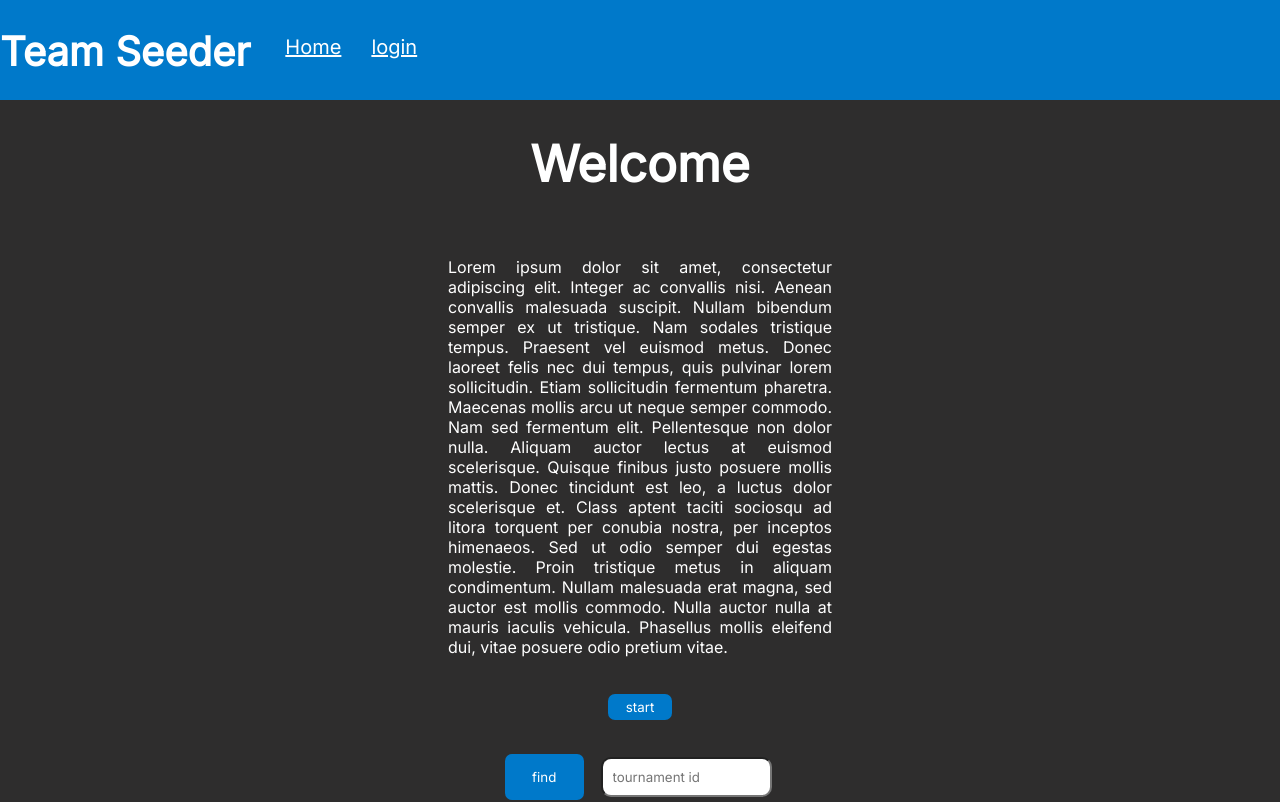
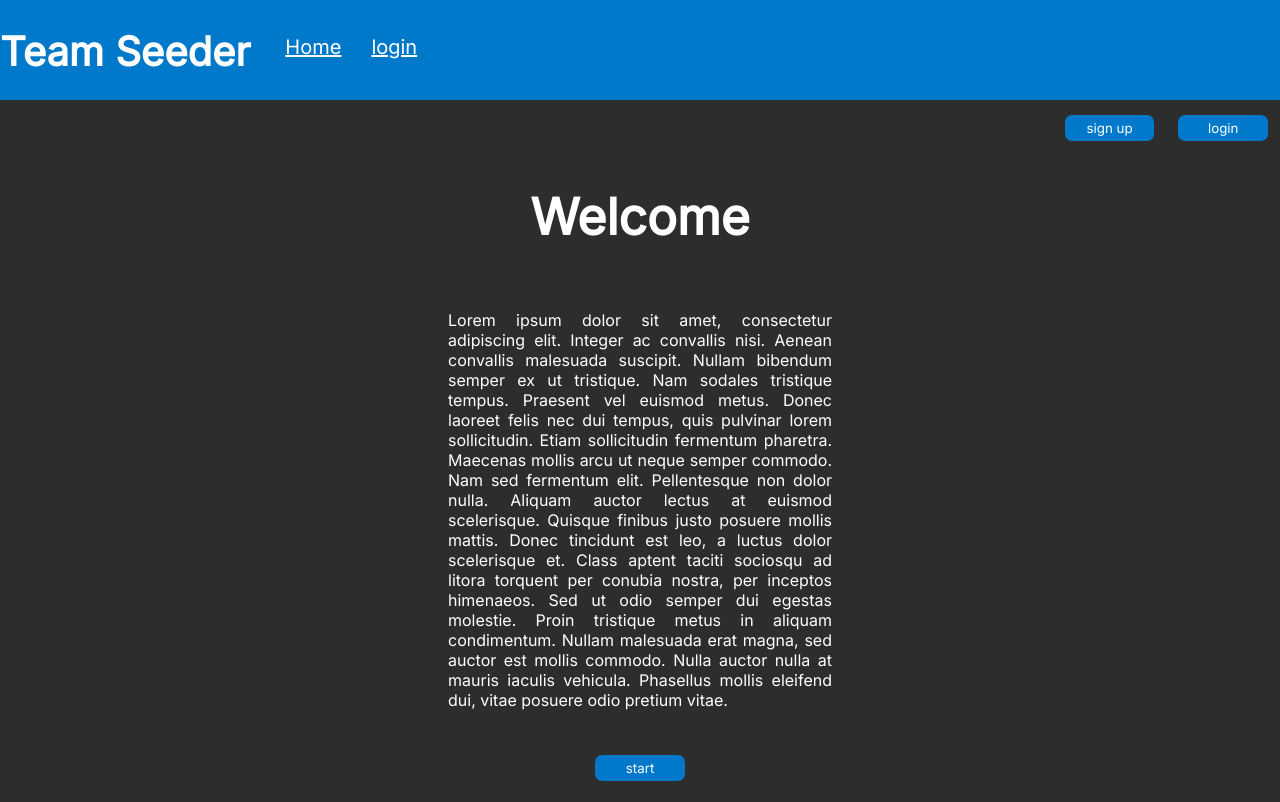
Before and after one commit to jpkravcik/team-seeder, a React (Create React App) app: page / in a window 1280 px wide. Shown: the top 802 px of the page. Built offline with nearby package versions, Linux system fonts and the light colour scheme.

Commit message:
bug fixes and style changes

```diff
--- a/src/App.css
+++ b/src/App.css
@@ -16,6 +16,18 @@
     color: white;
     font-family: Inter;
     font-size: 50px;
+}
+
+.container .defaultButton{
+    padding: 5px;
+    margin: 12px;
+    margin-top: 15px;
+    width: 7%;
+    color: white;
+    background-color: rgb(0, 121, 202);
+    border: none;
+    border-radius: 7px;
+    font-family: Inter;
 }
 
 .siteDescription{
@@ -39,28 +51,37 @@
 }
 
 .findButton{
-    padding: 5px;
+    padding: 0px;
     margin: 7px;
-    width: 50%;
+    width: 70%;
+    height: 70%;
     color: white;
     background-color: rgb(0, 121, 202);
     border: none;
     border-radius: 7px;
     font-family: Inter;
+    font-size: 100%;
 }
 
 .findTournament{
     display: flex;
+    align-items: center;
     margin: 20px;
 }
 
 .container div input{
     padding: 10px;
-    margin: 10px;
+    margin: 15px;
     border-radius: 10px;
     width: 100%;
     color: black;
     font-family: Inter;
+}
+
+.loginHome{
+    display: flex;
+    justify-content: flex-end;
+    width: 100%;
 }
 
 /* header CSS */
@@ -102,7 +123,15 @@
     text-align: center;
     color: white;
     height: 1000px;
+    width: 100%;
     background-color: rgb(46, 45, 45);
+
+}
+
+.loginWrapper h1{
+    padding: 20px;
+    margin: 0px;
+    font-family: Inter;
 }
 
 .loginForm input{
@@ -124,3 +153,7 @@
     border-radius: 5px;
     font-family: Inter;
 }
+
+.loginWrapper p{
+    margin: 5px;
+}
--- a/src/App.js
+++ b/src/App.js
@@ -1,8 +1,8 @@
 import './App.css';
 import Header from './components/Header';
 import Login from './components/Login';
-import Home from './components/Home'
-import Footer from './components/Footer'
+import Home from './components/Home';
+import Footer from './components/Footer';
 import {
   BrowserRouter as Router,
   Switch,
--- a/src/components/Home.js
+++ b/src/components/Home.js
@@ -1,6 +1,10 @@
 const Home = () => {
     return (
         <div className="container">
+            <div className="loginHome">
+            <button type="submit" className="defaultButton">sign up</button>
+            <button type="submit" className="defaultButton">login</button>
+            </div>
             <h1>Welcome</h1>
             <div className="siteDescription">
 
```
